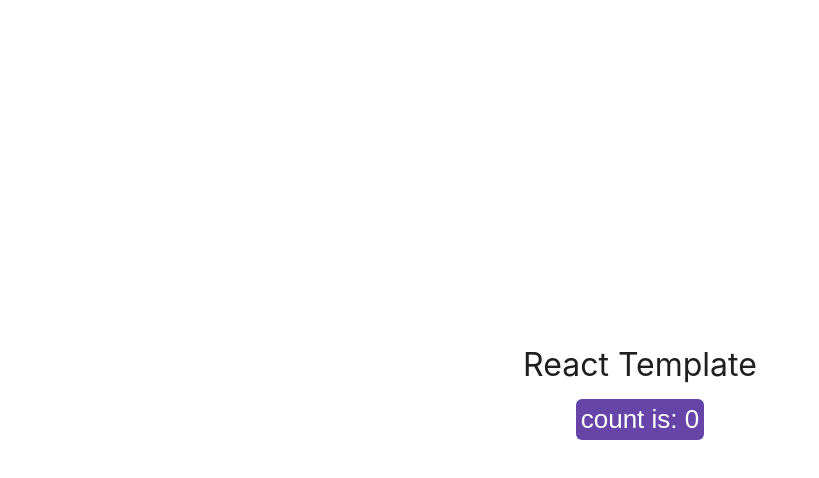
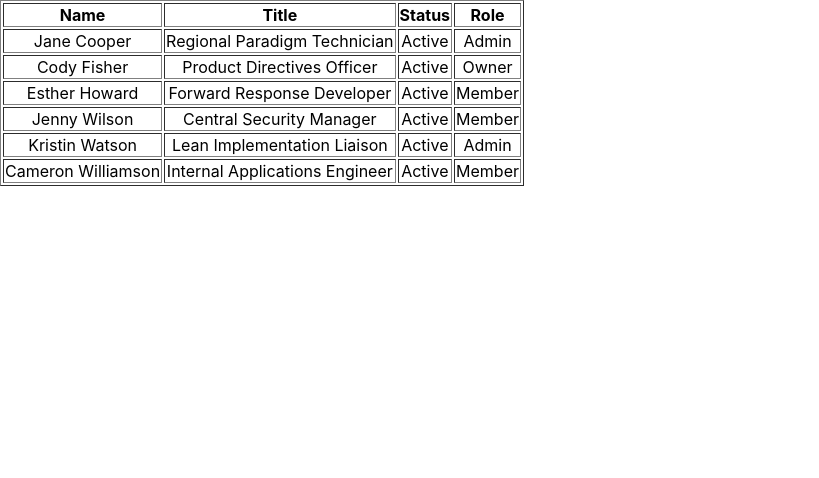
Before and after one commit to dhelarius/picknsend-web, a React (Vite) app: page / in a window 1280 px wide. Shown: the top 478 px of the page, without its empty margins (0-819 px from the left). Built offline with nearby package versions, Linux system fonts and the light colour scheme.

Commit message:
1_add_table

```diff
--- a/index.html
+++ b/index.html
@@ -4,7 +4,7 @@
     <meta charset="UTF-8" />
     <link rel="icon" type="image/svg+xml" href="/src/favicon.svg" />
     <meta name="viewport" content="width=device-width, initial-scale=1.0" />
-    <title>Vite App</title>
+    <title>React Table Sample</title>
   </head>
   <body>
     <div id="root"></div>
--- a/package.json
+++ b/package.json
@@ -8,7 +8,8 @@
   },
   "dependencies": {
     "react": "^17.0.2",
-    "react-dom": "^17.0.2"
+    "react-dom": "^17.0.2",
+    "react-table": "^7.7.0"
   },
   "devDependencies": {
     "@vitejs/plugin-react": "^1.0.0",
--- a/src/App.jsx
+++ b/src/App.jsx
@@ -1,18 +1,40 @@
+import React from 'react';
 import { useState } from 'react'
 import './App.css'
+import Table from './components/Table';
+import { staticData } from './config/staticValues'
 
 function App() {
   const [count, setCount] = useState(0)
 
+  const columns = React.useMemo(
+    () => [
+      {
+        Header: "Name",
+        accessor: "name",
+      },
+      {
+        Header: "Title",
+        accessor: "title",
+      },
+      {
+        Header: "Status",
+        accessor: "status",
+      },
+      {
+        Header: "Role",
+        accessor: "role",
+      },
+    ],
+    []
+  );
+
+  const data = React.useMemo(() => staticData(), [])
+
   return (
     <div className="App">
-      <div className="content">
-        <p className="text">React Template</p>
-        <p>
-          <button type="button" onClick={() => setCount((count) => count + 1)}>
-            count is: {count}
-          </button>
-        </p>
+      <div>
+        <Table columns={columns} data={data} />
       </div>
     </div>
   )
--- /dev/null
+++ b/src/components/Table.jsx
@@ -0,0 +1,44 @@
+// src/Table.js
+import { useTable } from "react-table";
+
+const Table = ({ columns, data }) => {
+  // Use the state and functions returned from useTable to build your UI
+  const instanceTable = useTable({ columns, data });
+
+  const {
+        getTableProps,
+        getTableBodyProps,
+        headerGroups,
+        rows,
+        prepareRow
+    } = instanceTable;
+
+  // Render the UI for your table
+  return (
+    <table {...getTableProps()} border="1">
+      <thead>
+        {headerGroups.map((headerGroup) => (
+          <tr {...headerGroup.getHeaderGroupProps()}>
+            {headerGroup.headers.map(column => (
+              <th {...column.getHeaderProps()}>{column.render("Header")}</th>
+            ))}
+          </tr>
+        ))}
+      </thead>
+      <tbody {...getTableBodyProps()}>
+        {rows.map(row => {
+          prepareRow(row);
+          return (
+            <tr {...row.getRowProps()}>
+              {row.cells.map((cell) => {
+                return <td {...cell.getCellProps()}>{cell.render("Cell")}</td>;
+              })}
+            </tr>
+          );
+        })}
+      </tbody>
+    </table>
+  );
+}
+
+export default Table
--- /dev/null
+++ b/src/config/staticValues.js
@@ -0,0 +1,64 @@
+const staticData = () => [
+  {
+    name: "Jane Cooper",
+    email: "jane.cooper@example.com",
+    title: "Regional Paradigm Technician",
+    department: "Optimization",
+    status: "Active",
+    role: "Admin",
+    imgUrl:
+      "https://images.unsplash.com/photo-1494790108377-be9c29b29330?ixlib=rb-1.2.1&ixid=eyJhcHBfaWQiOjEyMDd9&auto=format&fit=facearea&facepad=4&w=256&h=256&q=60",
+  },
+  {
+    name: "Cody Fisher",
+    email: "cody.fisher@example.com",
+    title: "Product Directives Officer",
+    department: "Intranet",
+    status: "Active",
+    role: "Owner",
+    imgUrl:
+      "https://images.unsplash.com/photo-1570295999919-56ceb5ecca61?ixlib=rb-1.2.1&ixid=eyJhcHBfaWQiOjEyMDd9&auto=format&fit=facearea&facepad=4&w=256&h=256&q=60",
+  },
+  {
+    name: "Esther Howard",
+    email: "esther.howard@example.com",
+    title: "Forward Response Developer",
+    department: "Directives",
+    status: "Active",
+    role: "Member",
+    imgUrl:
+      "https://images.unsplash.com/photo-1520813792240-56fc4a3765a7?ixlib=rb-1.2.1&ixid=eyJhcHBfaWQiOjEyMDd9&auto=format&fit=facearea&facepad=4&w=256&h=256&q=60",
+  },
+  {
+    name: "Jenny Wilson",
+    email: "jenny.wilson@example.com",
+    title: "Central Security Manager",
+    department: "Program",
+    status: "Active",
+    role: "Member",
+    imgUrl:
+      "https://images.unsplash.com/photo-1498551172505-8ee7ad69f235?ixlib=rb-1.2.1&ixid=eyJhcHBfaWQiOjEyMDd9&auto=format&fit=facearea&facepad=4&w=256&h=256&q=60",
+  },
+  {
+    name: "Kristin Watson",
+    email: "kristin.watson@example.com",
+    title: "Lean Implementation Liaison",
+    department: "Mobility",
+    status: "Active",
+    role: "Admin",
+    imgUrl:
+      "https://images.unsplash.com/photo-1532417344469-368f9ae6d187?ixlib=rb-1.2.1&ixid=eyJhcHBfaWQiOjEyMDd9&auto=format&fit=facearea&facepad=4&w=256&h=256&q=60",
+  },
+  {
+    name: "Cameron Williamson",
+    email: "cameron.williamson@example.com",
+    title: "Internal Applications Engineer",
+    department: "Security",
+    status: "Active",
+    role: "Member",
+    imgUrl:
+      "https://images.unsplash.com/photo-1566492031773-4f4e44671857?ixlib=rb-1.2.1&ixid=eyJhcHBfaWQiOjEyMDd9&auto=format&fit=facearea&facepad=4&w=256&h=256&q=60",
+  }
+];
+
+export { staticData }
```
Also changed, not shown: 1 other file (tests, documents, lock files or other folders).
